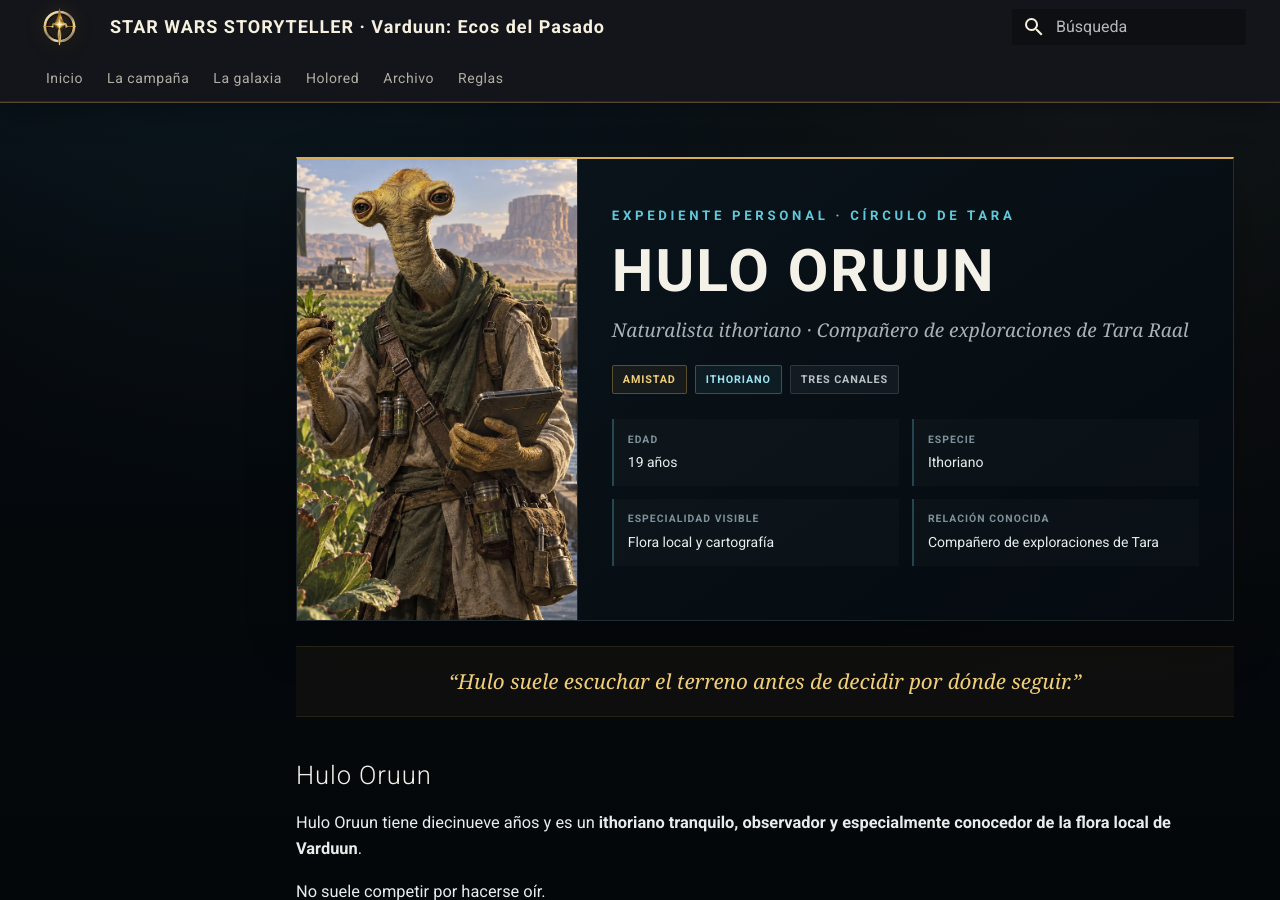
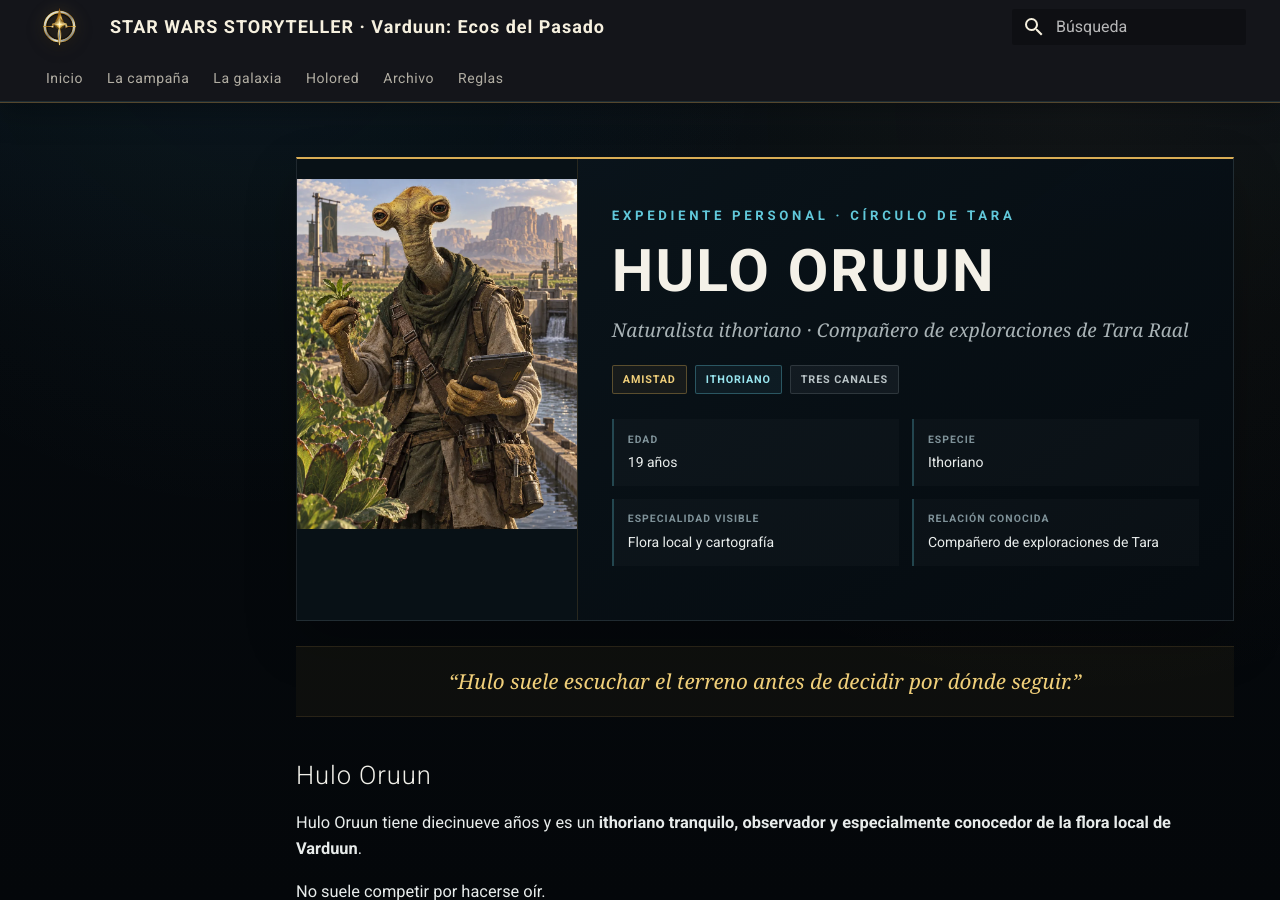
Before and after one commit to nethian/star-wars-storyteller-wiki, an MkDocs documentation site: the page built from docs/pnj/hulo-oruun.md, in a window 1280 px wide and 900 px high. Built offline with MkDocs 1.6.1 and Material for MkDocs 9.7.7, drawn with Linux system fonts in a browser that asks for light colours.

Commit message:
Corrige el encuadre del retrato de Hulo Oruun

```diff
--- a/docs/pnj/hulo-oruun.md
+++ b/docs/pnj/hulo-oruun.md
@@ -7,8 +7,8 @@
 
 <div class="sw-person-file__top" markdown>
 
-<div class="sw-person-file__portrait sw-person-file__portrait--hulo" role="img" aria-label="Retrato de Hulo Oruun" style="padding:0; overflow:hidden;">
-<img src="/star-wars-storyteller-wiki/assets/images/pnj/hulo-oruun.webp?v=1" alt="Retrato de Hulo Oruun" style="display:block; width:100%; height:100%; min-height:360px; object-fit:cover; object-position:50% 20%;">
+<div class="sw-person-file__portrait sw-person-file__portrait--hulo" role="img" aria-label="Retrato de Hulo Oruun" style="padding:0; overflow:hidden; background:#081116;">
+<img src="/star-wars-storyteller-wiki/assets/images/pnj/hulo-oruun.webp?v=2" alt="Retrato de Hulo Oruun" style="display:block; width:100%; height:100%; min-height:360px; object-fit:contain; object-position:50% 18%;">
 </div>
 
 <div class="sw-person-file__identity" markdown>
```
